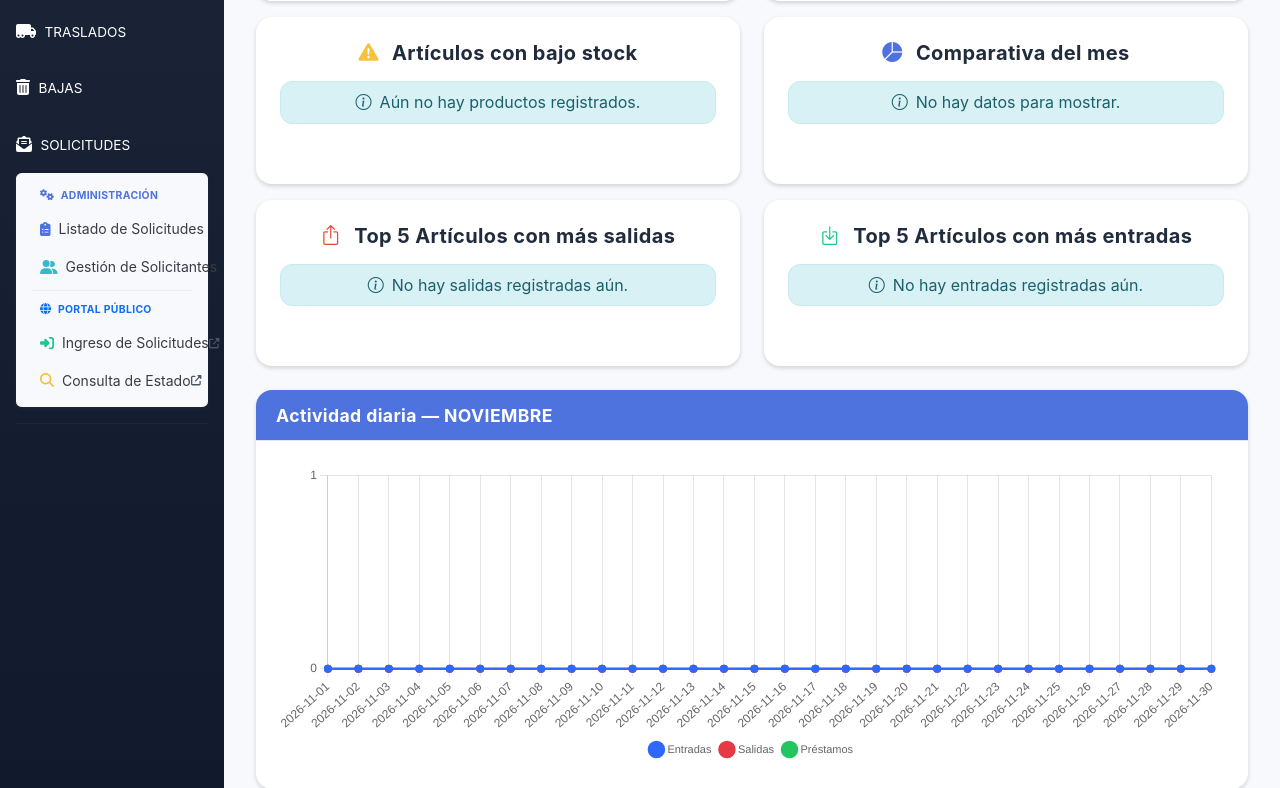
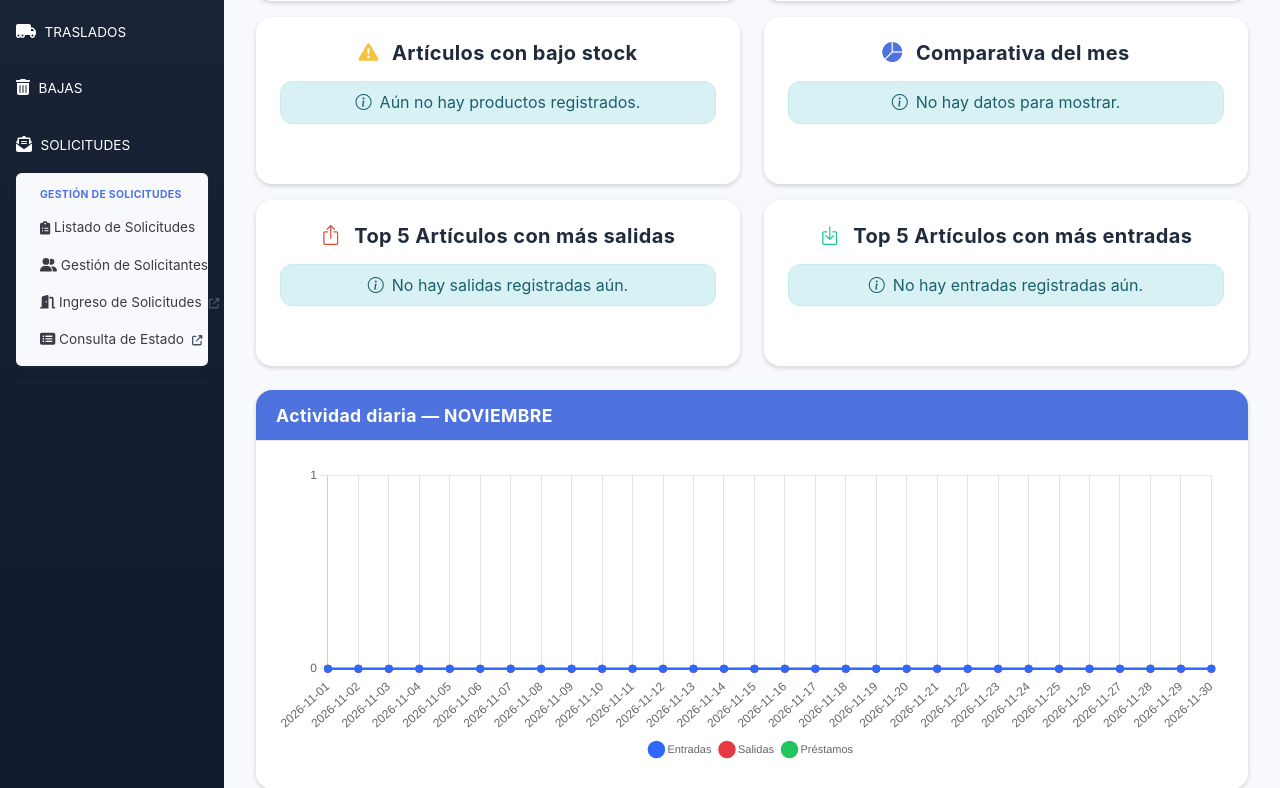
Before and after one commit to omarescobartorres10/lapazeste_bodega, a Laravel app: page /panel in a window 1280 px wide, after a click on "SOLICITUDES". Shown: the part 492-1280 px from the top of the page. Run offline with Laravel 12, Linux system fonts and the light colour scheme; the visitor is signed in with stand-in values (Sample User, id 1); data that the repository does not hold is empty; parts of the project's set-up code (start-up, migrations or seed data) failed here and were passed over; some libraries are stand-ins or nearby versions.

Commit message:
feat: ingreso de solicitudes y consulta de estados mediante panel público

```diff
--- a/resources/views/components/navigation-menu.blade.php
+++ b/resources/views/components/navigation-menu.blade.php
@@ -174,16 +174,12 @@
         <div id="collapseSolicitudes" class="collapse" data-bs-parent="#accordionSidebar">
             <div class="bg-light py-2 collapse-inner rounded shadow-sm">
 
-                {{-- Administración interna --}}
-                <h6 class="collapse-header text-primary fw-bold">
-                    <i class="fas fa-cogs me-1" style="font-size:.7rem;"></i> Administración
-                </h6>
+                <h6 class="collapse-header text-primary fw-bold">Gestión de Solicitudes</h6>
 
-                <a class="collapse-item d-flex align-items-center" href="{{ route('solicitud.index') }}">
-                    <i class="fas fa-clipboard-list me-2 text-primary"></i>
-                    <span>Listado de Solicitudes</span>
+                <a class="collapse-item" href="{{ route('solicitud.index') }}">
+                    <i class="fas fa-clipboard-list"></i> Listado de Solicitudes
                     @if(isset($solicitudesPendientes) && $solicitudesPendientes > 0)
-                        <span class="badge bg-warning text-dark rounded-pill ms-auto" style="font-size:.65rem;">
+                        <span class="badge bg-warning text-dark rounded-pill ms-1" style="font-size:.65rem;">
                             {{ $solicitudesPendientes }}
                         </span>
                     @endif
@@ -191,31 +187,20 @@
 
                 @auth
                     @if(Auth::user()->rol === 'admin')
-                        <a class="collapse-item d-flex align-items-center" href="{{ route('solicitantes.index') }}">
-                            <i class="fas fa-user-friends me-2 text-info"></i>
-                            <span>Gestión de Solicitantes</span>
+                        <a class="collapse-item" href="{{ route('solicitantes.index') }}">
+                            <i class="fas fa-user-friends"></i> Gestión de Solicitantes
                         </a>
                     @endif
                 @endauth
 
-                {{-- Separador visual --}}
-                <hr class="mx-3 my-1" style="border-color:#cbd3de;">
-
-                {{-- Portal público --}}
-                <h6 class="collapse-header fw-bold" style="color:#0d6efd;">
-                    <i class="fas fa-globe me-1" style="font-size:.7rem;"></i> Portal Público
-                </h6>
-
-                <a class="collapse-item d-flex align-items-center" href="{{ route('solicitud.login') }}" target="_blank">
-                    <i class="fas fa-sign-in-alt me-2 text-success"></i>
-                    <span>Ingreso de Solicitudes</span>
-                    <i class="fas fa-external-link-alt ms-auto text-muted" style="font-size:.65rem;"></i>
+                <a class="collapse-item pe-4" href="{{ route('solicitud.login') }}" target="_blank">
+                    <i class="fas fa-door-open"></i> Ingreso de Solicitudes
+                    <i class="fas fa-external-link-alt ms-1 text-muted" style="font-size:.65rem;"></i>
                 </a>
 
-                <a class="collapse-item d-flex align-items-center" href="{{ route('solicitud.consultar') }}" target="_blank">
-                    <i class="fas fa-search me-2 text-warning"></i>
-                    <span>Consulta de Estado</span>
-                    <i class="fas fa-external-link-alt ms-auto text-muted" style="font-size:.65rem;"></i>
+                <a class="collapse-item pe-4" href="{{ route('solicitud.consultar') }}" target="_blank">
+                    <i class="fas fa-list-alt"></i> Consulta de Estado
+                    <i class="fas fa-external-link-alt ms-1 text-muted" style="font-size:.65rem;"></i>
                 </a>
             </div>
         </div>
```
